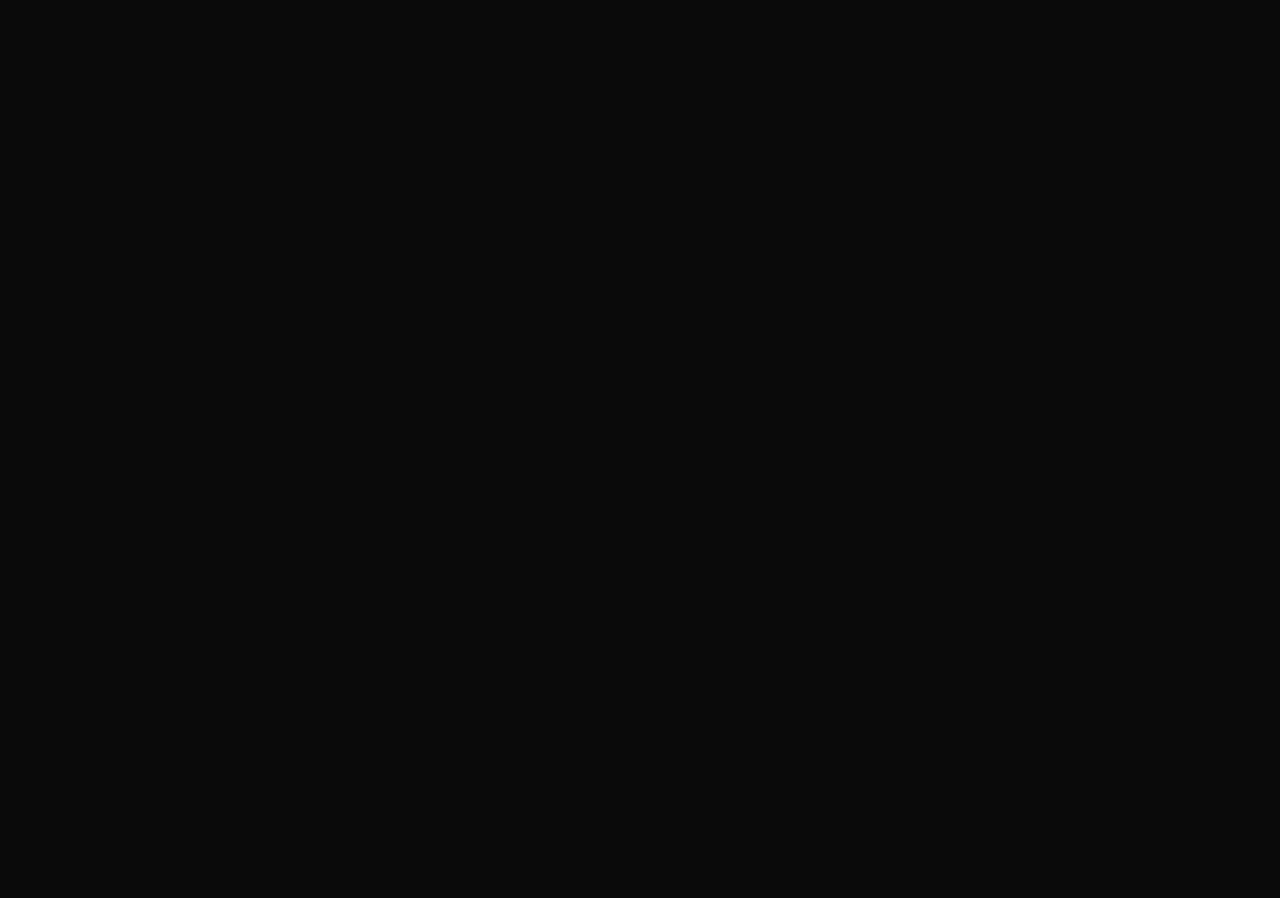
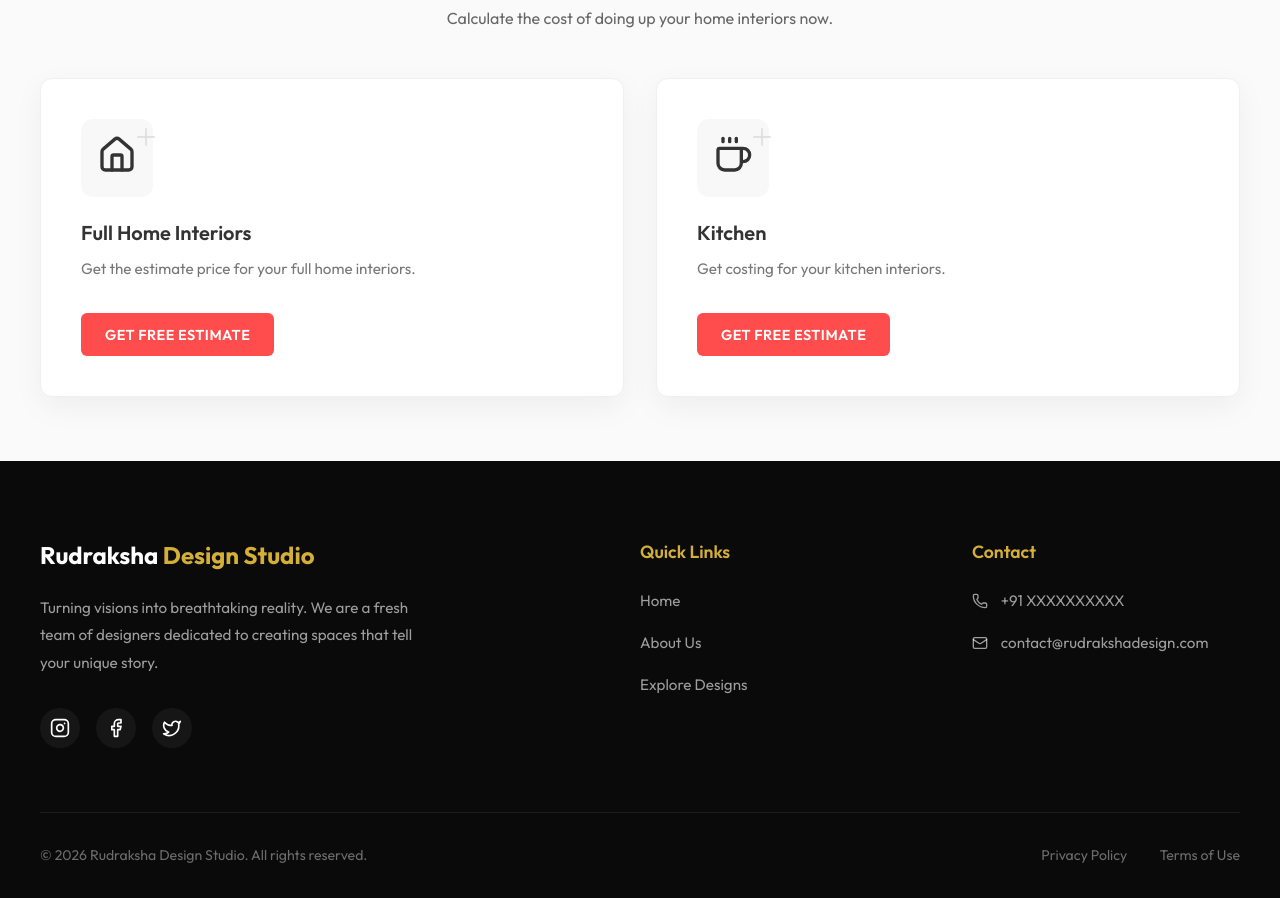
Before and after one commit to devarsh170407/Rudraksha-design-Studio, a React (Vite) app: page / in a window 1280 px wide. Shown: the part 2414-3312 px from the top of the page. Before the commit the page ends 2309 px from the top, so only its background shows below. Built offline with nearby package versions, Linux system fonts and the light colour scheme; no server answers; the database is empty.

Commit message:
feat: added premium footer with Get Estimate section and rights reserved notice

```diff
--- a/src/App.jsx
+++ b/src/App.jsx
@@ -9,13 +9,14 @@ import Projects from './pages/Projects';
 import ProjectDetails from './pages/ProjectDetails';
 import AdminDashboard from './pages/AdminDashboard';
 import Navbar from './components/Navbar';
+import Footer from './components/Footer';
 
 function App() {
   return (
     <AuthProvider>
       <Router>
         <Navbar />
-        <main>
+        <main style={{ minHeight: '80vh' }}>
           <Routes>
             <Route path="/" element={<Home />} />
             <Route path="/login" element={<Login />} />
@@ -47,6 +48,7 @@ function App() {
             />
           </Routes>
         </main>
+        <Footer />
       </Router>
     </AuthProvider>
   );
--- /dev/null
+++ b/src/components/Footer.jsx
@@ -0,0 +1,259 @@
+import React from 'react';
+import { Link } from 'react-router-dom';
+import { Home, Coffee, Info, Mail, Phone, Instagram, Facebook, Twitter } from 'lucide-react';
+
+export default function Footer() {
+  const currentYear = new Date().getFullYear();
+
+  return (
+    <footer style={styles.footer}>
+      {/* ── GET ESTIMATE SECTION ── */}
+      <section style={styles.estimateSection}>
+        <div style={styles.container}>
+          <h2 style={styles.estimateTitle}>Get an estimate for your <span style={{ color: '#ff4d4d' }}>Home.</span></h2>
+          <p style={styles.estimateSubtitle}>Calculate the cost of doing up your home interiors now.</p>
+
+          <div style={styles.cardGrid}>
+            <div style={styles.estimateCard}>
+              <div style={styles.iconContainer}>
+                <Home size={40} color="#333" />
+                <div style={styles.plusOverlay}>＋</div>
+              </div>
+              <h3 style={styles.cardTitle}>Full Home Interiors</h3>
+              <p style={styles.cardDesc}>Get the estimate price for your full home interiors.</p>
+              <button style={styles.estimateBtn}>Get Free Estimate</button>
+            </div>
+
+            <div style={styles.estimateCard}>
+              <div style={styles.iconContainer}>
+                <Coffee size={40} color="#333" />
+                <div style={styles.plusOverlay}>＋</div>
+              </div>
+              <h3 style={styles.cardTitle}>Kitchen</h3>
+              <p style={styles.cardDesc}>Get costing for your kitchen interiors.</p>
+              <button style={styles.estimateBtn}>Get Free Estimate</button>
+            </div>
+          </div>
+        </div>
+      </section>
+
+      {/* ── MAIN FOOTER ── */}
+      <section style={styles.mainFooter}>
+        <div style={styles.footerContainer}>
+          <div style={styles.footerGrid}>
+            <div style={styles.brandCol}>
+              <h2 style={styles.footerLogo}>Rudraksha <span style={{ color: '#d4af37' }}>Design Studio</span></h2>
+              <p style={styles.footerAbout}>
+                Turning visions into breathtaking reality. We are a fresh team of designers dedicated to creating spaces that tell your unique story.
+              </p>
+              <div style={styles.socialLinks}>
+                <a href="#" style={styles.socialIcon}><Instagram size={20} /></a>
+                <a href="#" style={styles.socialIcon}><Facebook size={20} /></a>
+                <a href="#" style={styles.socialIcon}><Twitter size={20} /></a>
+              </div>
+            </div>
+
+            <div style={styles.linkCol}>
+              <h4 style={styles.linkTitle}>Quick Links</h4>
+              <Link to="/" style={styles.footerLink}>Home</Link>
+              <Link to="/?scroll=about" style={styles.footerLink}>About Us</Link>
+              <Link to="/projects" style={styles.footerLink}>Explore Designs</Link>
+            </div>
+
+            <div style={styles.linkCol}>
+              <h4 style={styles.linkTitle}>Contact</h4>
+              <div style={styles.contactItem}><Phone size={16} /> +91 XXXXXXXXXX</div>
+              <div style={styles.contactItem}><Mail size={16} /> contact@rudrakshadesign.com</div>
+            </div>
+          </div>
+
+          <div style={styles.bottomBar}>
+            <p style={styles.copyright}>
+              © {currentYear} Rudraksha Design Studio. All rights reserved.
+            </p>
+            <div style={styles.legalLinks}>
+              <a href="#" style={styles.legalLink}>Privacy Policy</a>
+              <a href="#" style={styles.legalLink}>Terms of Use</a>
+            </div>
+          </div>
+        </div>
+      </section>
+    </footer>
+  );
+}
+
+const styles = {
+  footer: {
+    width: '100%',
+    background: '#fff',
+  },
+  estimateSection: {
+    padding: '4rem 2rem',
+    background: '#fafafa',
+    textAlign: 'center',
+    borderTop: '1px solid #eee',
+  },
+  container: {
+    maxWidth: '1200px',
+    margin: '0 auto',
+  },
+  estimateTitle: {
+    fontSize: '2rem',
+    fontWeight: 700,
+    color: '#333',
+    marginBottom: '0.5rem',
+  },
+  estimateSubtitle: {
+    color: '#666',
+    fontSize: '1rem',
+    marginBottom: '3rem',
+  },
+  cardGrid: {
+    display: 'grid',
+    gridTemplateColumns: 'repeat(auto-fit, minmax(300px, 1fr))',
+    gap: '2rem',
+    justifyContent: 'center',
+  },
+  estimateCard: {
+    background: '#fff',
+    padding: '2.5rem',
+    borderRadius: '12px',
+    boxShadow: '0 10px 30px rgba(0,0,0,0.05)',
+    display: 'flex',
+    flexDirection: 'column',
+    alignItems: 'flex-start',
+    textAlign: 'left',
+    border: '1px solid #f0f0f0',
+    transition: 'transform 0.3s ease',
+  },
+  iconContainer: {
+    position: 'relative',
+    marginBottom: '1.5rem',
+    padding: '1rem',
+    background: '#f8f8f8',
+    borderRadius: '12px',
+  },
+  plusOverlay: {
+    position: 'absolute',
+    top: '0',
+    right: '-5px',
+    fontSize: '1.5rem',
+    color: '#ddd',
+    fontWeight: 300,
+  },
+  cardTitle: {
+    fontSize: '1.25rem',
+    fontWeight: 600,
+    color: '#333',
+    marginBottom: '0.8rem',
+  },
+  cardDesc: {
+    color: '#777',
+    fontSize: '0.95rem',
+    marginBottom: '2rem',
+    lineHeight: 1.5,
+  },
+  estimateBtn: {
+    background: '#ff4d4d',
+    color: 'white',
+    border: 'none',
+    padding: '0.8rem 1.5rem',
+    borderRadius: '6px',
+    fontWeight: 600,
+    cursor: 'pointer',
+    fontSize: '0.9rem',
+    textTransform: 'uppercase',
+    letterSpacing: '0.5px',
+    transition: 'background 0.3s ease',
+  },
+  mainFooter: {
+    background: 'var(--color-bg-primary)',
+    padding: '5rem 2rem 2rem',
+    color: '#fff',
+  },
+  footerContainer: {
+    maxWidth: '1200px',
+    margin: '0 auto',
+  },
+  footerGrid: {
+    display: 'grid',
+    gridTemplateColumns: '2fr 1fr 1fr',
+    gap: '4rem',
+    paddingBottom: '4rem',
+    borderBottom: '1px solid rgba(255,255,255,0.08)',
+  },
+  brandCol: {
+    maxWidth: '400px',
+  },
+  footerLogo: {
+    fontSize: '1.5rem',
+    fontWeight: 700,
+    marginBottom: '1.5rem',
+  },
+  footerAbout: {
+    color: 'rgba(255,255,255,0.6)',
+    lineHeight: 1.8,
+    fontSize: '0.95rem',
+    marginBottom: '2rem',
+  },
+  socialLinks: {
+    display: 'flex',
+    gap: '1rem',
+  },
+  socialIcon: {
+    width: '40px',
+    height: '40px',
+    background: 'rgba(255,255,255,0.05)',
+    borderRadius: '50%',
+    display: 'flex',
+    alignItems: 'center',
+    justifyContent: 'center',
+    color: '#fff',
+    transition: 'all 0.3s ease',
+  },
+  linkCol: {
+    display: 'flex',
+    flexDirection: 'column',
+    gap: '1.2rem',
+  },
+  linkTitle: {
+    fontSize: '1.1rem',
+    fontWeight: 600,
+    marginBottom: '0.5rem',
+    color: '#d4af37',
+  },
+  footerLink: {
+    color: 'rgba(255,255,255,0.6)',
+    textDecoration: 'none',
+    fontSize: '0.95rem',
+    transition: 'color 0.3s ease',
+  },
+  contactItem: {
+    display: 'flex',
+    alignItems: 'center',
+    gap: '0.8rem',
+    color: 'rgba(255,255,255,0.6)',
+    fontSize: '0.95rem',
+  },
+  bottomBar: {
+    paddingTop: '2rem',
+    display: 'flex',
+    justifyContent: 'space-between',
+    alignItems: 'center',
+    flexWrap: 'wrap',
+    gap: '1rem',
+  },
+  copyright: {
+    color: 'rgba(255,255,255,0.4)',
+    fontSize: '0.88rem',
+  },
+  legalLinks: {
+    display: 'flex',
+    gap: '2rem',
+  },
+  legalLink: {
+    color: 'rgba(255,255,255,0.4)',
+    textDecoration: 'none',
+    fontSize: '0.88rem',
+  }
+};
```
